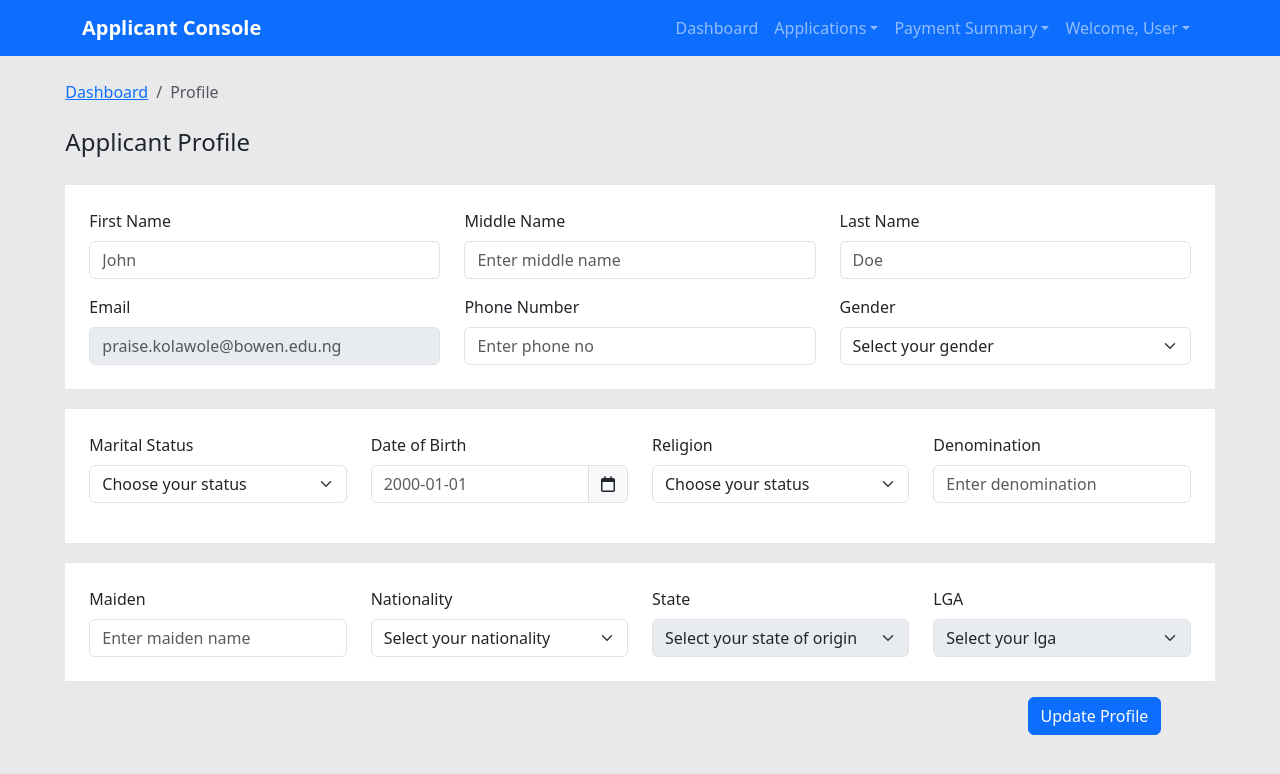
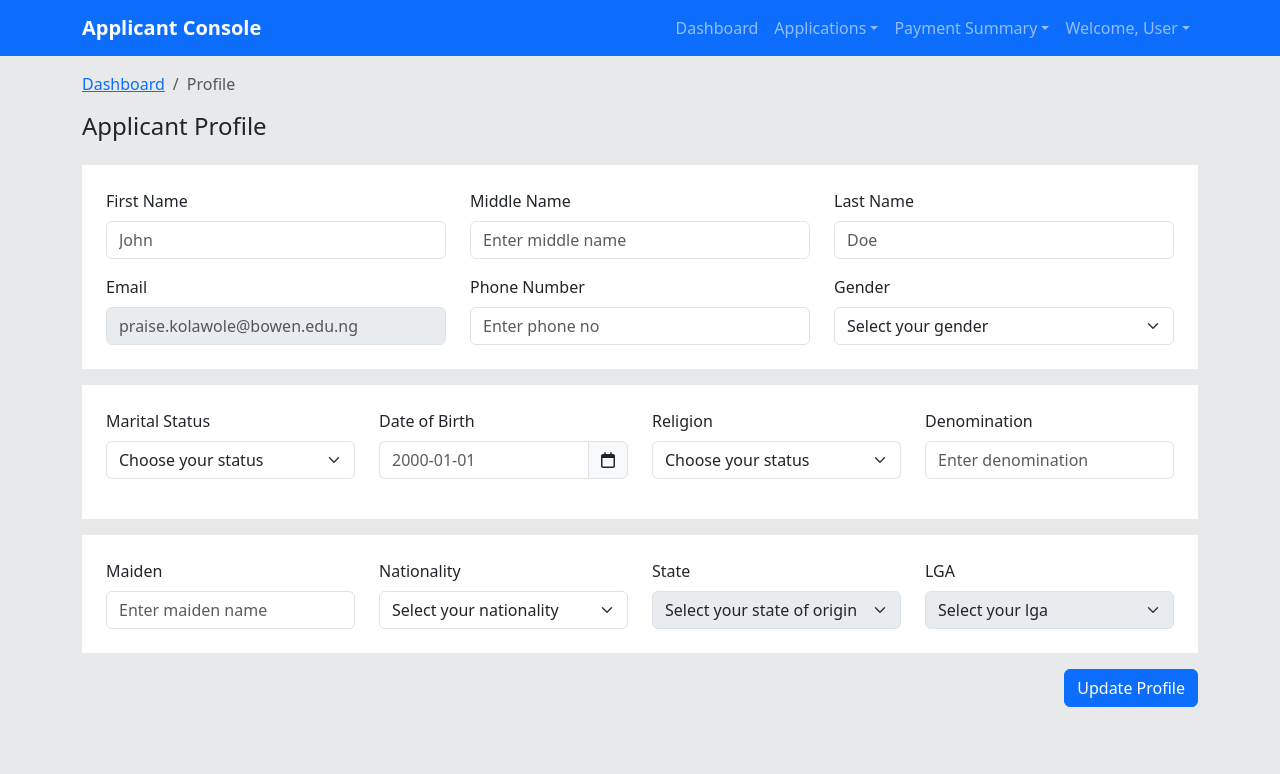
Before and after one commit to Sir-Dave/Bowen-Admissions, a React (Create React App) app: page /profile in a window 1280 px wide. Shown: the top 774 px of the page. Built offline with nearby package versions, Linux system fonts and the light colour scheme.

Commit message:
Reverted changes

```diff
--- a/src/components/Profile.tsx
+++ b/src/components/Profile.tsx
@@ -25,25 +25,18 @@ const Profile: React.FC = () => {
                 `}
             </style>
 
-            <Container className='settings min-vh-100' fluid>
-                <Row className="h-100 pt-4 justify-content-center align-items-center">
-                    <Col lg="11">
+            <Container className='profile min-vh-100'>
+                <Row className="mt-3">
                     <Breadcrumb>
                         <Breadcrumb.Item href="#">Dashboard</Breadcrumb.Item>
                         <Breadcrumb.Item active>Profile</Breadcrumb.Item>
                     </Breadcrumb>
-                    </Col>
                 </Row>
 
+                <h4 id='settings-header'>Applicant Profile</h4>
 
-                <Row className="h-100 pt-2 justify-content-center align-items-center">
-                    <Col lg="11">
-                        <h4 id='settings-header'>Applicant Profile</h4>
-                    </Col>
-                </Row>
-
-                <Row className="h-100 pt-1 justify-content-center align-items-center">
-                    <Col lg="11">
+                <Row>
+                    <Col>
 
                         <Form className="bg-white p-4 mt-3" >
 
@@ -80,8 +73,8 @@ const Profile: React.FC = () => {
                     </Col>
                 </Row>
 
-                <Row className="h-100 pt-1 justify-content-center align-items-center">
-                    <Col lg="11">
+                <Row>
+                    <Col>
 
                         <Form className="bg-white p-4 mt-3">
 
@@ -127,8 +120,8 @@ const Profile: React.FC = () => {
                     </Col>
                 </Row>
 
-                <Row className="h-100 pt-1 justify-content-center align-items-center">
-                    <Col lg="11">
+                <Row>
+                    <Col>
 
                         <Form className="bg-white p-4 mt-3">
 
@@ -167,13 +160,12 @@ const Profile: React.FC = () => {
                 </Row>
 
                 <Row>
-                    <Col lg="11">
                     <div className="d-flex justify-content-end mt-3">
                         <Button variant="primary" type="submit" className="btn">
                             Update Profile
                         </Button>
                     </div>
-                    </Col>
+
                 </Row>
             </Container>
         </>
--- a/src/components/Settings.tsx
+++ b/src/components/Settings.tsx
@@ -25,25 +25,18 @@ const Settings: React.FC = () => {
             </style>
 
 
-            <Container className='settings min-vh-100' fluid>
-                <Row className="h-100 pt-4 justify-content-center align-items-center">
-                    <Col lg="9">
+            <Container className='settings min-vh-100'>
+                <Row className="mt-3">
                     <Breadcrumb>
                         <Breadcrumb.Item href="#">Dashboard</Breadcrumb.Item>
                         <Breadcrumb.Item active>Update Password</Breadcrumb.Item>
                     </Breadcrumb>
-                    </Col>
                 </Row>
 
-                <Row className="h-100 pt-2 justify-content-center align-items-center">
-                    <Col lg="9">
                 <h4 id='settings-header'>Settings - Update Password</h4>
-                    </Col>
 
-                </Row >
-
-                <Row className="h-100 pt-1 justify-content-center align-items-center">
-                    <Col lg="9">
+                <Row>
+                    <Col>
 
                         <Form className="bg-white p-4 mt-3">
                             <h5 className='text-center'><b> To update your password </b></h5>
```
Lines whose indentation alone changed are shown as unchanged.
